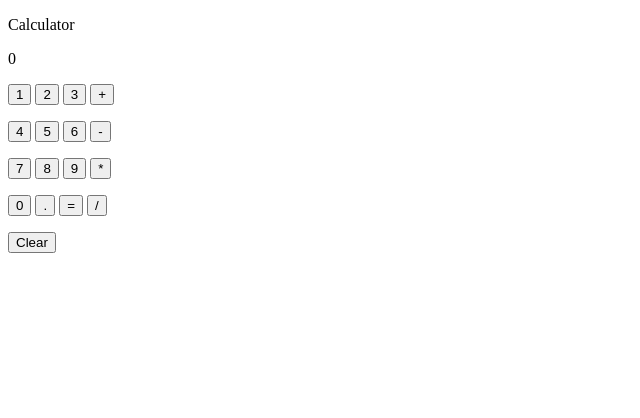
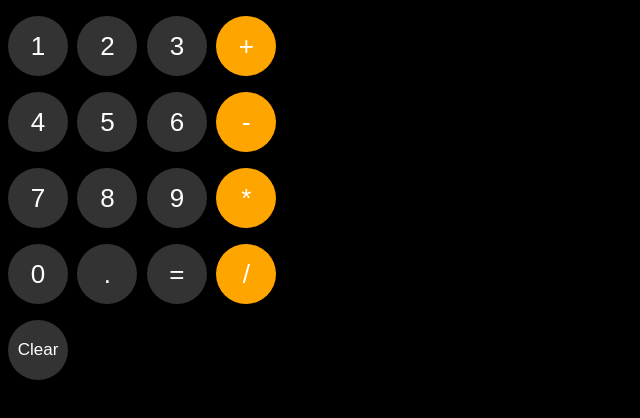
Before and after one commit to Binglelicious/htmlCalculator, a plain HTML site: page index.html in a window 1280 px wide. Shown: the whole page, without its empty margins (0-640 px from the left). Drawn offline with Linux system fonts and the light colour scheme.

Commit message:
adjust filepaths for the index file

```diff
--- a/index.html
+++ b/index.html
@@ -1,112 +1,95 @@
 <!DOCTYPE html>
 <html>
   <head>
-
+    <title>Calculator</title>
+    <link rel="stylesheet" href="/Calculator v4/Calculator v4.css">
   </head>
   <body>
-    <p>
-      Calculator
-    </p>
-    <p class="js-display"></p>
+    <p class="js-display display"></p>
     <!--This p is for buttons 1,2,3 and + -->
     <p>
     <button onclick="
       updateCalculation('1');
-      ">1</button>
+      " class="greyButton button">1</button>
 
     <button onclick="
       updateCalculation('2');
-    ">2</button>
+    " class="greyButton button">2</button>
 
     <button onclick="
       updateCalculation('3');
-    ">3</button>
+    " class="greyButton button">3</button>
 
     <button onclick="
       updateCalculation(' + ');
-    ">+</button>
-  </p>
+    " class="orangeButton button">+</button>
+    </p>
     <!--THis p is for buttons 4,5,6 and - -->
   <p>
     <button onclick="
       updateCalculation('4');
-      ">4</button>
+      " class="greyButton button">4</button>
 
     <button onclick="
       updateCalculation('5');
-      ">5</button>
+      " class="greyButton button">5</button>
 
     <button onclick="
       updateCalculation('6');
-      ">6</button>
+      " class="greyButton button">6</button>
 
     <button onclick="
       updateCalculation(' - ');
-      ">-</button>
+      " class="orangeButton button">-</button>
   </p>
      <!--THis p is for buttons 7,8,9, and * -->
   <p>
     <button onclick="
       updateCalculation('7');
-      ">7</button>
+      " class="greyButton button">7</button>
 
     <button onclick="
       updateCalculation('8');
-     ">8</button>
+     " class="greyButton button">8</button>
 
     <button onclick="
       updateCalculation('9');
-    ">9</button>
+    " class="greyButton button">9</button>
 
   <button onclick="
     updateCalculation(' * ');
-    ">*</button>
+    " class="orangeButton button">*</button>
   </p>
     <!-- This p is for 0 . = and / -->
-  <P>
+  <p>
     <button onclick="
       updateCalculation('0');
-      ">0</button>
+      " class="greyButton button">0</button>
 
     <button onclick="
       updateCalculation('.');
-      ">.</button>
+      " class="greyButton button">.</button>
 
     <button onclick="
       calculation = eval(calculation);
       document.querySelector('.js-display').innerHTML = `${calculation}`
       localStorage.setItem('calculation', calculation);
-      ">=</button>
+      " class="greyButton button">=</button>
 
     <button onclick="
       updateCalculation(' / ');
-      ">/</button>
-  </P>
+      " class="orangeButton button">/</button>
+  </p>
     <!--This p is to reset the variable-->
   <p>
     <button onclick="
-    calculation = 0;
+    calculation = '';
     document.querySelector('.js-display')
       .innerHTML = `${calculation}`
 
     localStorage.setItem('calculation', calculation)
-    ">Clear</button>
+    " class="greyButton button clearButton">Clear</button>
   </p>
-    <script>
-      let calculation = localStorage.getItem('calculation') || '0';
-
-      document.querySelector('.js-display')
-        .innerHTML = `${calculation}`
-
-      function updateCalculation (value) {
-        calculation += value;
-
-        document.querySelector('.js-display')
-        .innerHTML = `${calculation}`
-
-        localStorage.setItem('calculation', calculation);
-      }
-
-    </script>
+    <script src="/Calculator v4/Calculator v4.js"></script>
   </body>
  </html>
```
